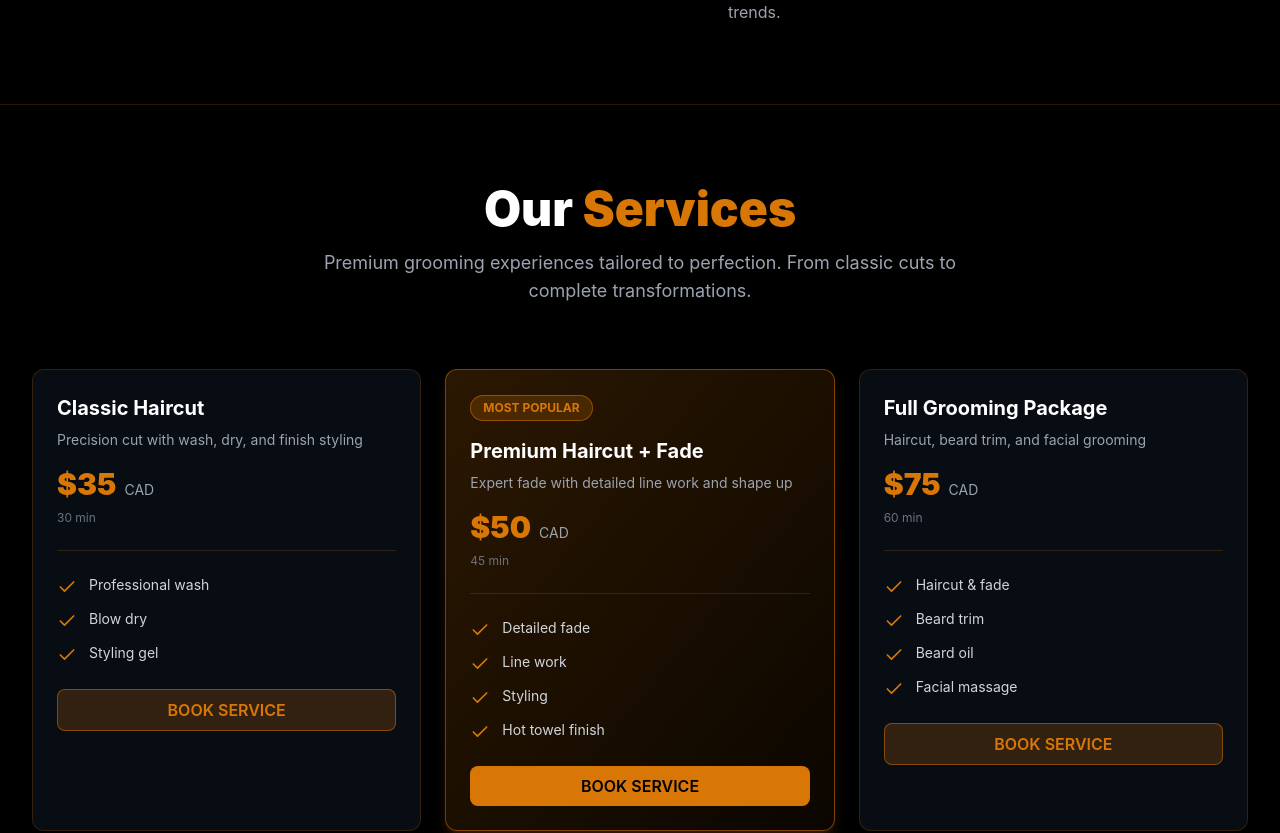
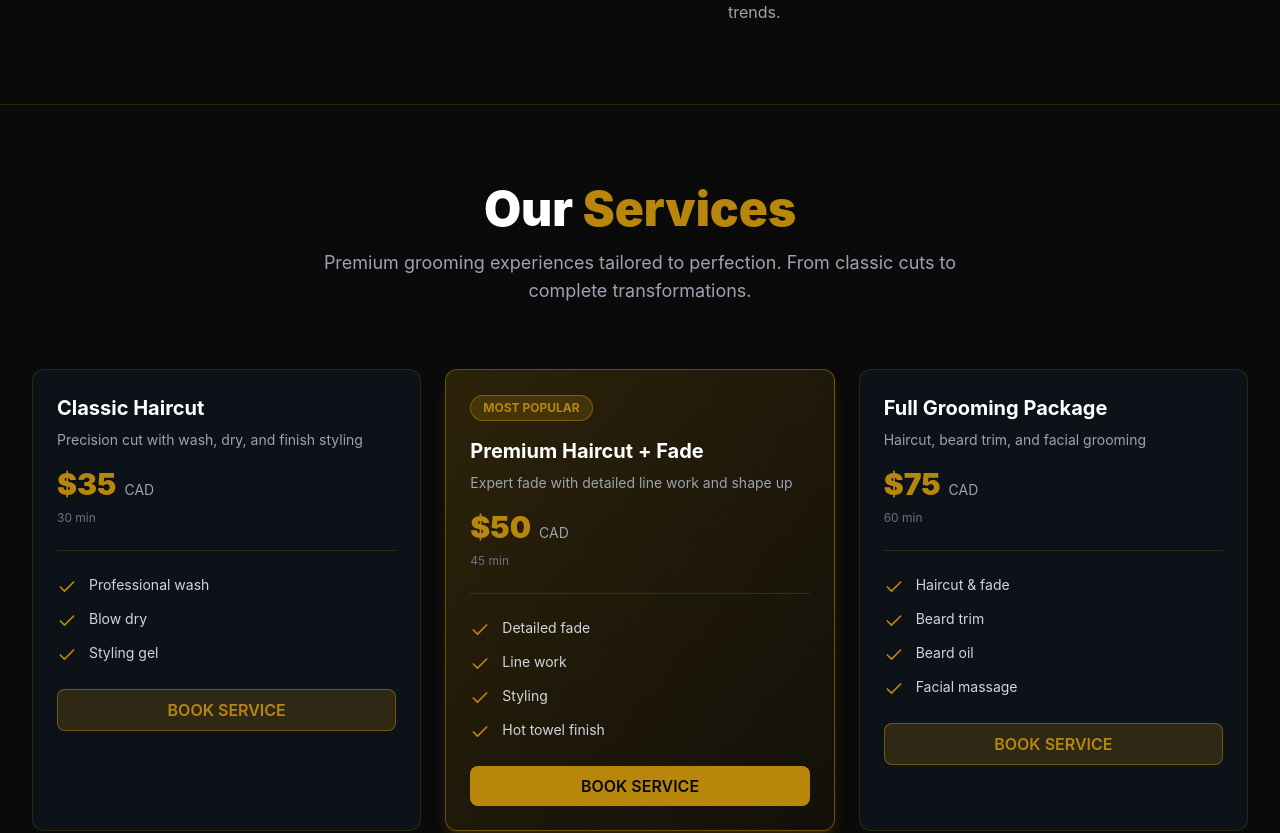
Before and after one commit to ydaoud772-bit/barbie-yaniso, a Next.js app: page / in a window 1280 px wide. Shown: the part 1438-2271 px from the top of the page. Built offline with nearby package versions, Linux system fonts and the light colour scheme; no server answers.

Commit message:
Update tailwind.config.js

```diff
--- a/tailwind.config.js
+++ b/tailwind.config.js
@@ -8,11 +8,11 @@ module.exports = {
   theme: {
     extend: {
       colors: {
-        black: '#000000',
-        'dark-gray': '#111111',
-        'yellow-600': '#d97706',
-        'yellow-500': '#f59e0b',
-        'yellow-400': '#fbbf24',
+     black: '#0a0a0a',
+        'dark-gray': '#1a1a1a',
+        'yellow-600': '#b8860b',
+        'yellow-500': '#d4af37',
+        'yellow-400': '#f3e5ab',
       },
       fontFamily: {
         sans: [
```
